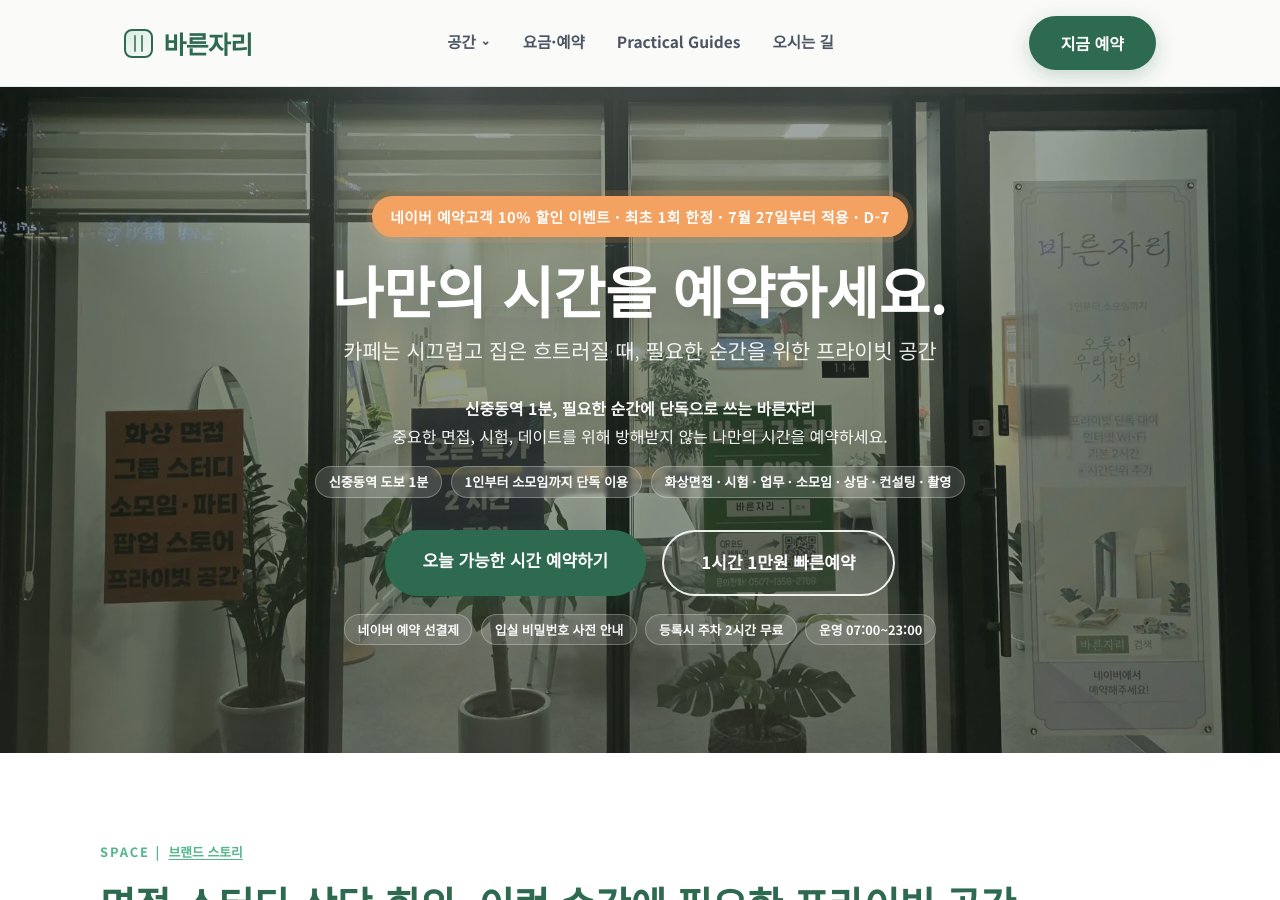
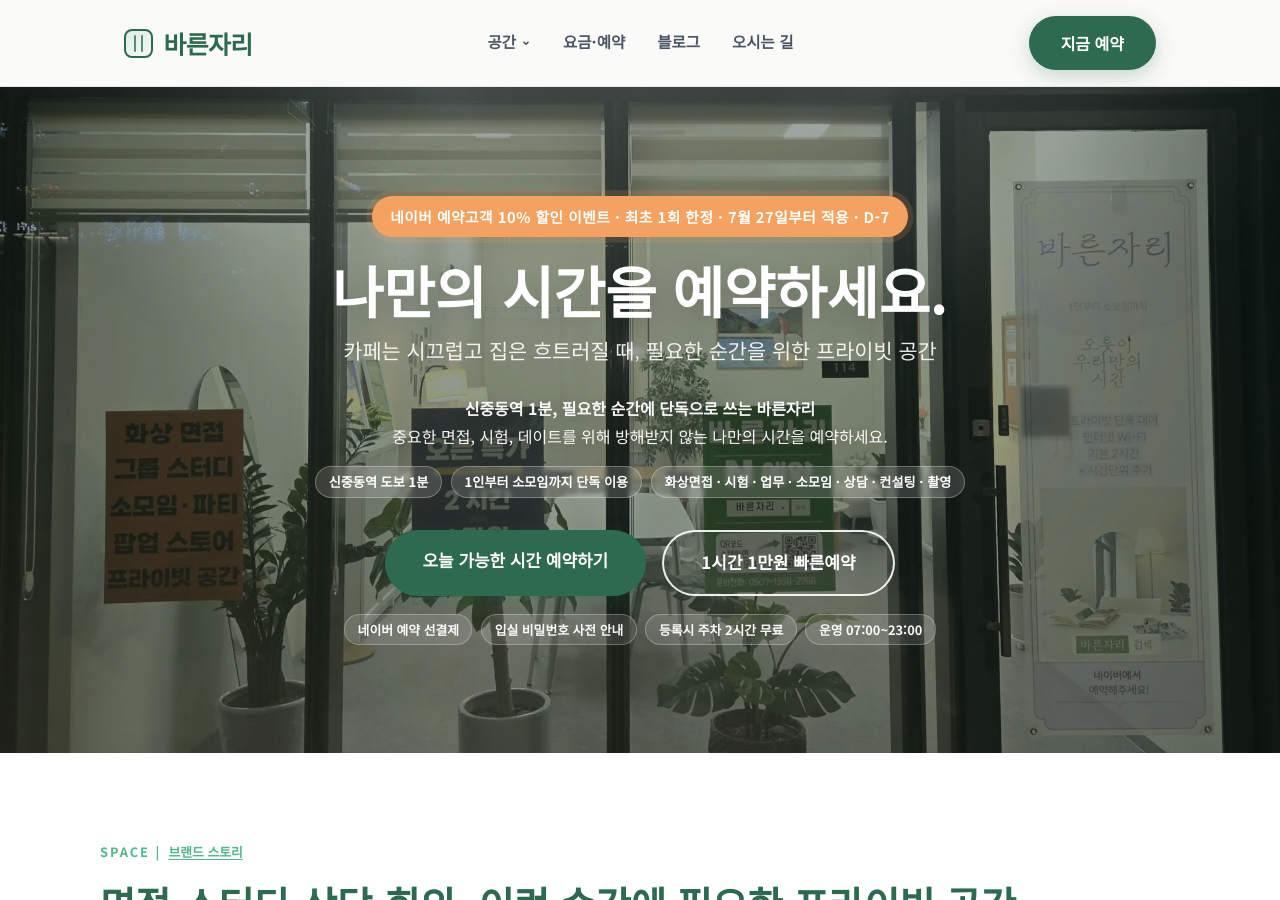
Before and after one commit to bareunspace/blog, a Jekyll site: the page built from index.html, in a window 1280 px wide and 900 px high. Built offline with Jekyll 4.4.1, drawn with Linux system fonts in a browser that asks for light colours.

Commit message:
블로그 메뉴명 유지

```diff
--- a/_data/navigation.yml
+++ b/_data/navigation.yml
@@ -6,7 +6,7 @@ home:
         href: "about.html"
   - label: 요금·예약
     href: "#about"
-  - label: Practical Guides
+  - label: 블로그
     href: "#practical-guides"
   - label: 오시는 길
     href: "#contact"
```
